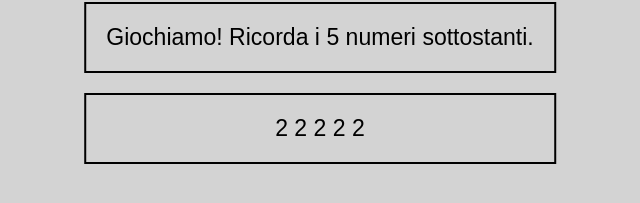
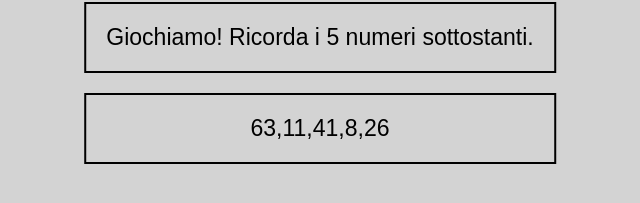
Before and after one commit to smschn/js-simon, a plain HTML site: page index.html in a window 1280 px wide. Shown: the part 317-520 px from the top of the page, without its empty margins (320-960 px from the left). Drawn offline with Linux system fonts and the light colour scheme.

Commit message:
Added show numbers in page

```diff
--- a/index.html
+++ b/index.html
@@ -15,13 +15,6 @@
 
             <div id="up_content">Giochiamo! Ricorda i 5 numeri sottostanti.</div>
             <div id="bottom_content">
-
-                <span>2</span>
-                <span>2</span>
-                <span>2</span>
-                <span>2</span>
-                <span>2</span>
-
             </div>
 
         </div>
--- a/js/main.js
+++ b/js/main.js
@@ -2,6 +2,12 @@
 const fiveValidRandomNumbers = [];
 const nMin = 1;
 const nMax = 100;
+
+// ottenere 5 numeri univoci e stamparli in pagina
+const numberShownToUser = getRandomUniqueNumber(fiveValidRandomNumbers, nMin, nMax);
+document.getElementById('bottom_content').innerHTML = fiveValidRandomNumbers;
+
+// --- inizio funzioni
 
 // funzione che genera numeri casuali
 function getRandomNumber(nMinFunc, nMaxFunc) {
@@ -27,8 +33,3 @@ function getRandomUniqueNumber(arrayF, minF, maxF) {
     // console.log(fiveValidRandomNumbers);
     return arrayF;
 }
-
-/*
-const prova = getRandomUniqueNumber(fiveValidRandomNumbers, nMin, nMax);
-console.log(prova + 'prova funzione');
-*/
```
